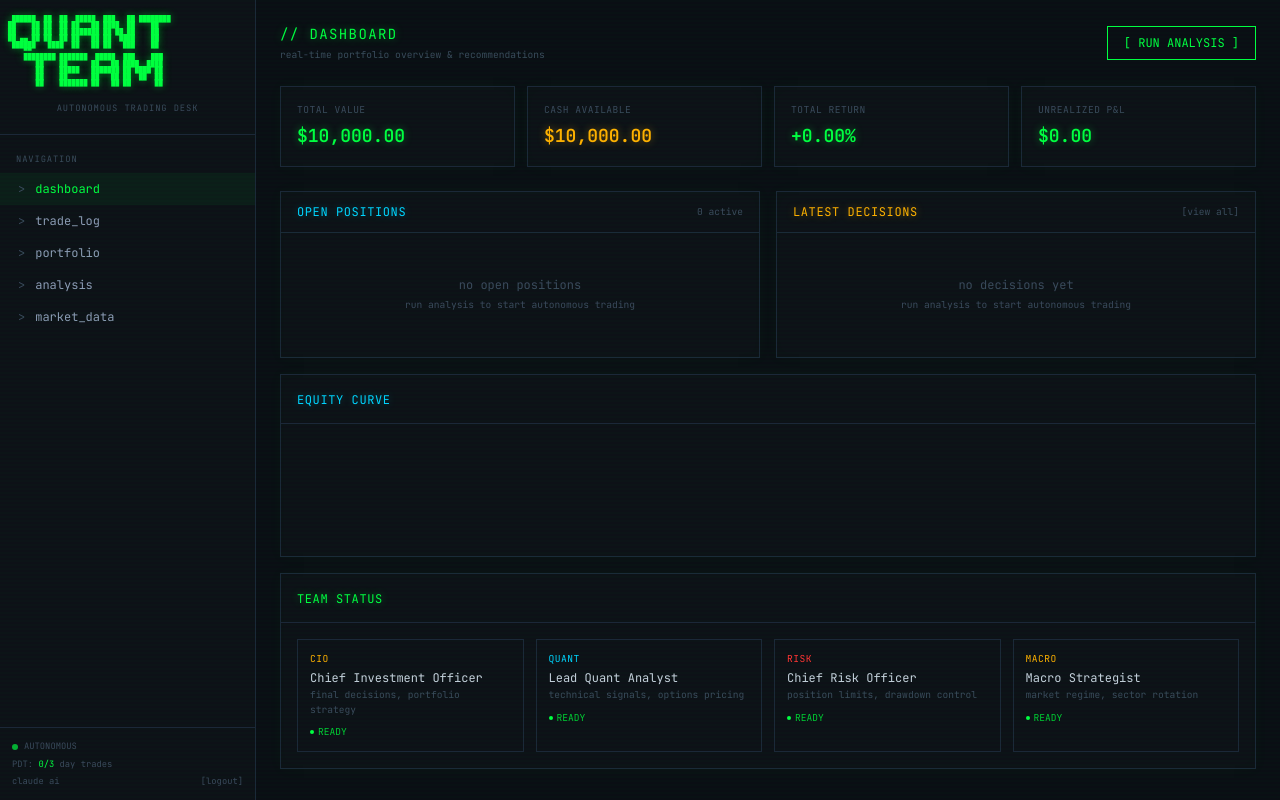
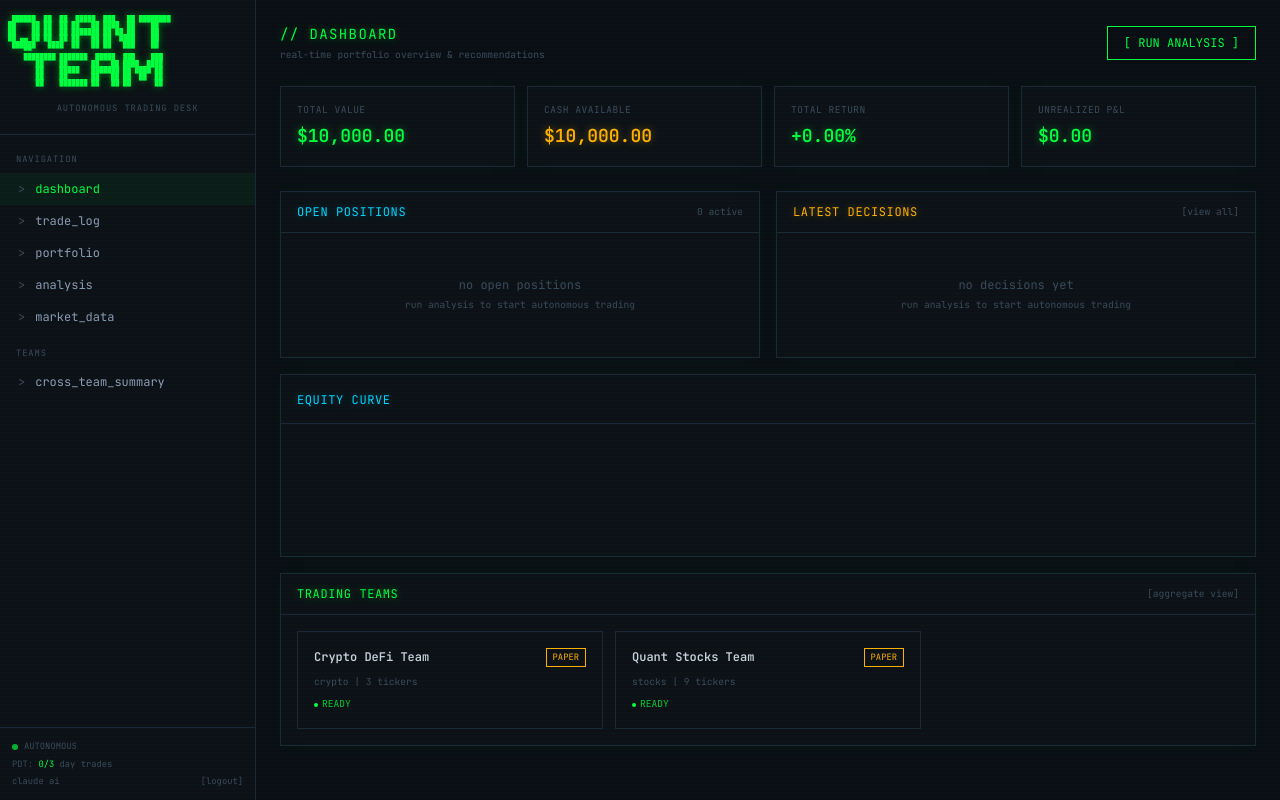
Before and after one commit to jpbuckets/quant-team, a FastAPI app: page / in a window 1280 px wide. Run offline with FastAPI, Linux system fonts and the light colour scheme; data that the repository does not hold is empty; some libraries are stand-ins or nearby versions.

Commit message:
feat(04-02): add multi-team dashboard UI with team cards, detail pages, and summary
- Update base.html sidebar with Teams section divider and cross_team_summary nav link
- Replace hardcoded Team Status section in dashboard.html with dynamic team cards
  fetching from /api/teams with mode badges (PAPER/LIVE) and clickable links
- Create team_detail.html with per-team portfolio view: stats, positions table,
  session history, team info sidebar, and execution_backend mode badge
- Create summary.html with aggregate portfolio stats and per-team breakdown table
  with mode badges; fetches from /api/teams/summary
- Add /summary and /team/{team_id} page routes to app.py

```diff
--- a/quant_team/api/app.py
+++ b/quant_team/api/app.py
@@ -242,3 +242,17 @@ async def market_page(request: Request):
     if not _auth_required(request):
         return RedirectResponse("/login", status_code=302)
     return templates.TemplateResponse(request, "market.html")
+
+
+@app.get("/summary")
+async def summary_page(request: Request):
+    if not _auth_required(request):
+        return RedirectResponse("/login", status_code=302)
+    return templates.TemplateResponse(request, "summary.html")
+
+
+@app.get("/team/{team_id}")
+async def team_detail_page(request: Request, team_id: str):
+    if not _auth_required(request):
+        return RedirectResponse("/login", status_code=302)
+    return templates.TemplateResponse(request, "team_detail.html", {"team_id": team_id})
--- a/quant_team/templates/base.html
+++ b/quant_team/templates/base.html
@@ -126,6 +126,11 @@
                     <span class="text-term-dim mr-2.5">&gt;</span>
                     <span>market_data</span>
                 </a>
+                <div class="px-4 py-1.5 mt-2 text-[0.55rem] text-term-dim uppercase tracking-widest">Teams</div>
+                <a href="/summary" class="nav-link flex items-center px-4 py-2 text-xs transition-colors border-l-2 border-transparent {% block nav_summary %}{% endblock %}">
+                    <span class="text-term-dim mr-2.5">&gt;</span>
+                    <span>cross_team_summary</span>
+                </a>
             </div>
 
             <!-- Status Bar -->
--- a/quant_team/templates/dashboard.html
+++ b/quant_team/templates/dashboard.html
@@ -130,36 +130,31 @@
         </div>
     </div>
 
-    <!-- Team Status -->
+    <!-- Team Cards (DASH-01: team selector) -->
     <div class="bg-term-panel border border-term-border term-glow mt-4">
-        <div class="px-4 py-3 border-b border-term-border">
-            <span class="text-xs text-term-green text-glow uppercase tracking-wider">Team Status</span>
+        <div class="px-4 py-3 border-b border-term-border flex items-center justify-between">
+            <span class="text-xs text-term-green text-glow uppercase tracking-wider">Trading Teams</span>
+            <a href="/summary" class="text-[0.6rem] text-term-dim hover:text-term-green transition-colors">[aggregate view]</a>
         </div>
-        <div class="p-4 grid grid-cols-2 md:grid-cols-4 gap-3">
-            <div class="border border-term-border p-3">
-                <div class="text-[0.6rem] text-term-amber uppercase tracking-wider">CIO</div>
-                <div class="text-xs text-term-bright mt-1">Chief Investment Officer</div>
-                <div class="text-[0.6rem] text-term-dim mt-0.5">final decisions, portfolio strategy</div>
-                <div class="flex items-center gap-1 mt-2"><span class="w-1 h-1 rounded-full bg-term-green"></span><span class="text-[0.6rem] text-term-greenDim">READY</span></div>
-            </div>
-            <div class="border border-term-border p-3">
-                <div class="text-[0.6rem] text-term-cyan uppercase tracking-wider">QUANT</div>
-                <div class="text-xs text-term-bright mt-1">Lead Quant Analyst</div>
-                <div class="text-[0.6rem] text-term-dim mt-0.5">technical signals, options pricing</div>
-                <div class="flex items-center gap-1 mt-2"><span class="w-1 h-1 rounded-full bg-term-green"></span><span class="text-[0.6rem] text-term-greenDim">READY</span></div>
-            </div>
-            <div class="border border-term-border p-3">
-                <div class="text-[0.6rem] text-term-red uppercase tracking-wider">RISK</div>
-                <div class="text-xs text-term-bright mt-1">Chief Risk Officer</div>
-                <div class="text-[0.6rem] text-term-dim mt-0.5">position limits, drawdown control</div>
-                <div class="flex items-center gap-1 mt-2"><span class="w-1 h-1 rounded-full bg-term-green"></span><span class="text-[0.6rem] text-term-greenDim">READY</span></div>
-            </div>
-            <div class="border border-term-border p-3">
-                <div class="text-[0.6rem] text-term-amber uppercase tracking-wider">MACRO</div>
-                <div class="text-xs text-term-bright mt-1">Macro Strategist</div>
-                <div class="text-[0.6rem] text-term-dim mt-0.5">market regime, sector rotation</div>
-                <div class="flex items-center gap-1 mt-2"><span class="w-1 h-1 rounded-full bg-term-green"></span><span class="text-[0.6rem] text-term-greenDim">READY</span></div>
-            </div>
+        <div class="p-4 grid grid-cols-1 md:grid-cols-2 lg:grid-cols-3 gap-3">
+            <template x-for="team in teams" :key="team.team_id">
+                <a :href="'/team/' + team.team_id" class="block border border-term-border p-4 hover:border-term-green/40 transition-colors group">
+                    <div class="flex items-center justify-between mb-2">
+                        <span class="text-xs text-term-bright font-semibold group-hover:text-term-green transition-colors" x-text="team.name"></span>
+                        <span class="text-[0.55rem] px-1.5 py-0.5 border"
+                              :class="team.execution_backend === 'paper' ? 'border-term-amber text-term-amber' : 'border-term-red text-term-red'"
+                              x-text="team.execution_backend.toUpperCase()"></span>
+                    </div>
+                    <div class="text-[0.6rem] text-term-dim" x-text="team.asset_class + ' | ' + (team.watchlist?.length || 0) + ' tickers'"></div>
+                    <div class="flex items-center gap-1 mt-2">
+                        <span class="w-1 h-1 rounded-full bg-term-green"></span>
+                        <span class="text-[0.6rem] text-term-greenDim">READY</span>
+                    </div>
+                </a>
+            </template>
+            <template x-if="teams.length === 0">
+                <div class="text-center py-4 text-term-dim text-xs col-span-full">no teams configured</div>
+            </template>
         </div>
     </div>
 </div>
@@ -171,6 +166,7 @@ function dashboardApp() {
     return {
         portfolio: { total_value: 10000, cash: 10000, unrealized_pnl: 0, total_return_pct: 0, positions: [] },
         recommendations: [],
+        teams: [],
         generating: false,
         equityChart: null,
 
@@ -181,12 +177,14 @@ function dashboardApp() {
 
         async refresh() {
             try {
-                const [pRes, rRes] = await Promise.all([
+                const [pRes, rRes, tRes] = await Promise.all([
                     fetch('/api/portfolio'),
                     fetch('/api/recommendations?limit=10'),
+                    fetch('/api/teams'),
                 ]);
                 if (pRes.ok) this.portfolio = await pRes.json();
                 if (rRes.ok) this.recommendations = await rRes.json();
+                if (tRes.ok) this.teams = await tRes.json();
                 this.updateChart();
             } catch (e) { console.error(e); }
         },
```
Also changed, not shown: quant_team/templates/summary.html (added, +100 -0 lines), quant_team/templates/team_detail.html (added, +183 -0 lines).
